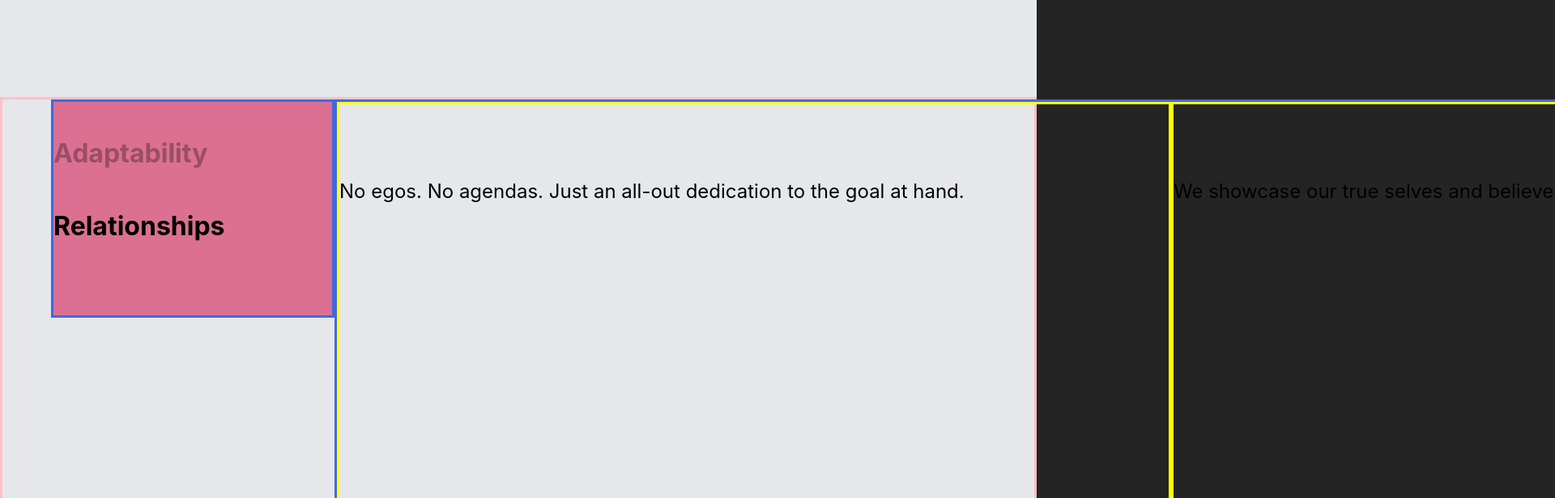
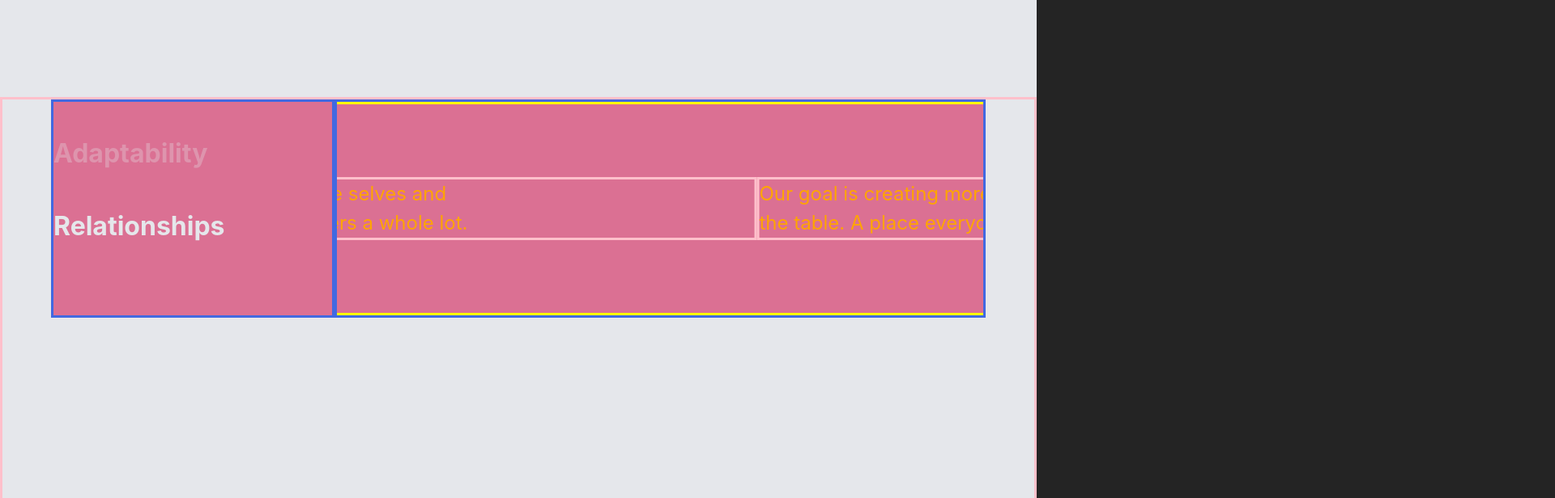
Before and after one commit to xmarya/pinned-content, a React (Vite) app: page / in a window 1280 px wide. Shown: the part 280-896 px from the top of the page at 81% size, 1920 px wide, since content can reach past the window. Built offline with nearby package versions, Linux system fonts and the light colour scheme.

Commit message:
finished the functionalityanimation of the components. it's working now

```diff
--- a/src/App.tsx
+++ b/src/App.tsx
@@ -1,15 +1,21 @@
+import { useRef } from "react";
 import Description from "./Components/Description";
 import Label from "./Components/Label";
 import MovingList from "./Components/MovingList";
 import { stickyData } from "./data/stickyData";
 import { ActiveIndexProvider } from "./hooks/useActiveIndex";
+import { motion, useScroll, useTransform } from "motion/react";
 
 export default function App() {
+  const scrollRef = useRef<HTMLDivElement>(null);
+  const {scrollYProgress} = useScroll({target: scrollRef});
+  const x = useTransform(scrollYProgress, [0, 1], ["0", "-80%"]);
+
   return (
     <>
       <div className="half-vp" />
       <ActiveIndexProvider>
-        <div className="section-wrapper">
+        <div ref={scrollRef} className="wrapper">
 
           <div className="sticky-side">
             <MovingList>
@@ -21,13 +27,15 @@ export default function App() {
             </MovingList>
           </div>
 
-          <ul className="non-sticky-side">
-            {stickyData.map((data, index) => (
-              <Description index={index} key={index}>
-                <p>{data.description}</p>
-              </Description>
-            ))}
-          </ul>
+          <div className="sticky-side">
+            <motion.ul className="description-list" style={{x}}>
+              {stickyData.map((data, index) => (
+                <Description key={index} index={index}>
+                  <p>{data.description}</p>
+                </Description>
+              ))}
+            </motion.ul>
+          </div>
 
         </div>
       </ActiveIndexProvider>
--- a/src/Components/Description.tsx
+++ b/src/Components/Description.tsx
@@ -1,29 +1,36 @@
 import { useEffect, useRef } from "react";
-import { useInView } from "motion/react";
-import classNames from "classnames";
+import { motion, useInView } from "motion/react";
 import { useActiveIndexContext } from "../hooks/useActiveIndex";
 
 type Props = {
-  children: React.ReactNode;
-  index: number;
+  children: React.ReactNode,
+  index: number,
+  // targetRef: React.RefObject<HTMLDivElement | null>
 };
 
 export default function Description({ index, children }: Props) {
-  const ref = useRef<HTMLParagraphElement>(null);
-  /* CHANGE LATER: useScroll instead of  isInView*/
-  const isInView = useInView(ref, {amount: 0.6});
   const { setActiveIndex } = useActiveIndexContext();
 
+  const inViewRef = useRef<HTMLLIElement>(null);
+
+  const isInView = useInView(inViewRef, {amount: 0.25});
+
+
   useEffect(() => {
-    if( isInView ) setActiveIndex(index);
+    console.log("render Paragraphs", index);
+    if( !isInView ) return;
+    setActiveIndex(index);
+    console.log("render inView", index, isInView);
+
   }, [isInView, index, setActiveIndex]);
 
   return (
-    <div
-      className={classNames("description-list", isInView && "white-text")}
-      ref={ref}
+    <motion.li
+    // BUG: the .white-text is not being applied, why !?
+      className={isInView ? "white-text" : ""}
+      ref={inViewRef}
     >
       {children}
-    </div>
+    </motion.li>
   );
 }
--- a/src/Components/Label.tsx
+++ b/src/Components/Label.tsx
@@ -10,7 +10,9 @@ export default function Label({index, children}:Props) {
     const {activeIndex} = useActiveIndexContext();
 
     return (
-        <motion.h2 initial={{opacity: 0.3}} animate={activeIndex === index ? {opacity: 1} : "" }>{children}</motion.h2>
+        <li>
+            <motion.h2 initial={{opacity: 0.3}} animate={activeIndex === index ? {opacity: 1} : "" }>{children}</motion.h2>
+        </li>
     )
 
 }
--- a/src/Components/MovingList.tsx
+++ b/src/Components/MovingList.tsx
@@ -1,5 +1,6 @@
 import { motion } from "motion/react";
 import { useActiveIndexContext } from "../hooks/useActiveIndex";
+
 type Props = {
     children: React.ReactNode
 }
--- a/src/index.css
+++ b/src/index.css
@@ -34,9 +34,10 @@ html {
 }
 
 body {
- width: 128rem;
+ max-width: 128rem;
  background-color: #e5e7eb;
- color: #242424;
+ color: #e5e7eb;
+
 
 }
 
@@ -48,6 +49,9 @@ a {
   &:hover {
     color: #535bf2;
   }
+}
+ul {
+  list-style: none;
 }
 
 button {
@@ -81,11 +85,6 @@ p {
   text-wrap-style: balance;
 }
 
-h2, p {
-  /* color: #e5e7eb; */
-  color: black;
-}
-
 .half-vp {
   height: 50svh;
 }
@@ -93,13 +92,14 @@ h2, p {
   height: 100svh;
 }
 
-.section-wrapper {
+.wrapper {
   position: relative;
-  height: 500svh;
+  /* CHANGE LATER: mke the height to be dynamic depending on the provided list */
+  height: 500svh; /* each of the 5 items * 100svh */
   display: grid;
   /* I had to specify a fixed size for the first column so the other one with a width
       of -svw wouldn't take over the other content space, it will do so when using -fr unit*/
-  grid-template-columns: calc(30rem + 5rem) 1fr; /* 5rem is padding, maybe I'll remove it from here and adding it inside the element itself*/
+  grid-template-columns: 35rem 1fr;
   padding-inline: 6rem;
   border: var(--check);
 }
@@ -107,7 +107,8 @@ h2, p {
 .sticky-side {
   position: sticky;
   top: 2rem;
-  max-height: calc(9rem * 3); /*3 is the number of shown labels at once*/
+  /*3 is the number of shown labels at once*/
+  max-height: calc(9rem * 3);
   overflow: hidden;
 
   background-color: palevioletred;
@@ -116,19 +117,8 @@ h2, p {
   border-color: royalblue;
 }
 
-.non-sticky-side {
-  position: sticky;
-  top: 2rem;
-  display: flex;
-  /* max-height: 100%; */
-
-
-  border: var(--check);
-  border-color: royalblue;
-}
 
 .label-list {
-  position: relative;
   display: flex;
   flex-direction: column;
   margin-block: 9rem;
@@ -145,62 +135,26 @@ h2, p {
 }
 
 .description-list {
-  /* as the same as the height of the label */
-  padding-top: 9rem;
+  height: 100%;
+  /* width: 100svw;
+    tis quest was helpful to achieve the desired behaviour I was looking for,
+    I wanted the flex container's width to not be specified, but to take its own space from the children's
+  */
+  display: inline-flex;
+  align-items: center;
+
   transition: all 0.4s ease-in;
 
   border: var(--check);
   border-color: yellow;
 
-  &>* {
-    width: 80svw;
+  > * {
+    width: 60svw;
+    border: var(--check);
+
   }
-}
-
-.gutter-1 {
-  top: 0;
-  left: 0;
-  right: 0;
-  bottom: 0;
-  z-index: 1;
-  position: absolute;
-}
-
-.gutter-2 {
-  top: 0;
-  left: 0;
-  right: 0;
-  bottom: 0;
-  z-index: 3;
-  position: absolute;
-}
-
-.red-bg {
-  height: 100%;
-  background-color: var(--slider-bg);
-}
-
-.transparent-bg {
-  height: 100%;
-  background: linear-gradient(0deg,
-    #FF322C 5%,
-    rgba(255, 50, 44, 0) 35%,
-    rgba(255, 50, 44, 0) 65%,
-    #FF322C 95%);
 }
 
 .white-text {
   color: orange;
 }
-
-.grid-wrapper {
-  max-width: 100rem;
-  margin-inline: auto;
-}
-
-.grid {
-  container-type: inline-size;
-  display: grid;
-  grid-template-columns: repeat(auto-fill, minmax(min(8.3333rem, 100%), 1fr));
-  gap: 2rem;
-}
```
